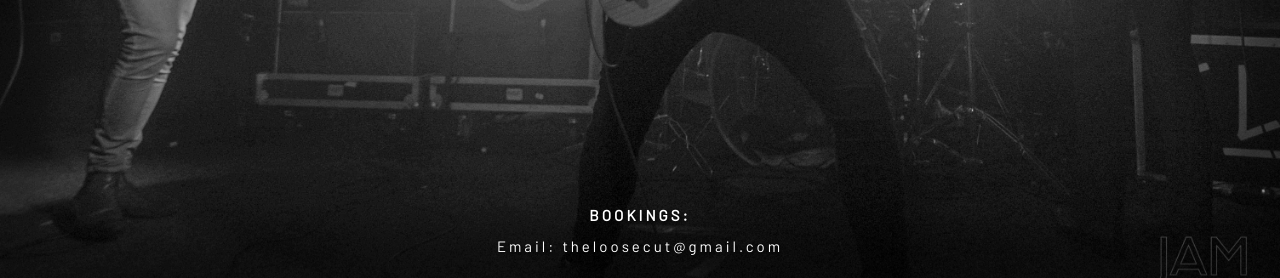
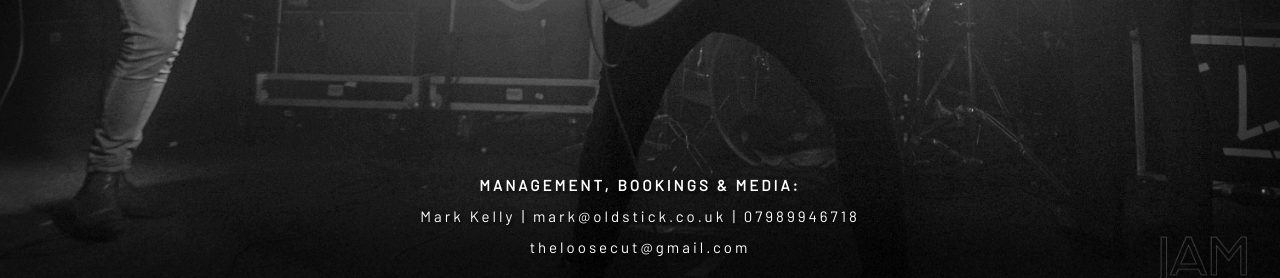
Before and after one commit to SamRaha/TheLooseCut, a website: page index.html in a window 1280 px wide. Shown: the part 522-800 px from the top of the page. Drawn offline with nearby package versions, Linux system fonts and the light colour scheme; files whose address does not match are found by name; a web font is replaced by a local one.

Commit message:
added the manager details

```diff
--- a/index.html
+++ b/index.html
@@ -31,8 +31,11 @@
   </div>
 </div>
 <footer id="footer">
-  <p class="text-bottom"> <strong>BOOKINGS:</strong></p>
-  <p class="text-bottom email" id="email"> Email: <a href="mailto:theloosecut@gmail.com"><span>theloosecut@gmail.com</span></a></p>
+  <p class="text-bottom"> <strong>MANAGEMENT, BOOKINGS & MEDIA:</strong></p>
+  <p class="text-bottom email management" id="email"> Mark Kelly <span class="management-hide"><strong>|</strong></span> <a href="mailto:theloosecut@gmail.com"><span>mark@oldstick.co.uk</span></a><span> <span class="management-hide"><strong>|</strong></span> 07989946718</span></p>
+
+  <!-- <p class="text-bottom"> <strong></strong>GENERAL ENQUIERIES</p> -->
+  <p class="text-bottom email" id="email"> <a href="mailto:theloosecut@gmail.com"><span>theloosecut@gmail.com</span></a></p>
 </footer>
 </div>
 <script>
```
Also changed, not shown: dist/index.html, dist/style.css, package.json (line endings or trailing spaces), 2 other files.
